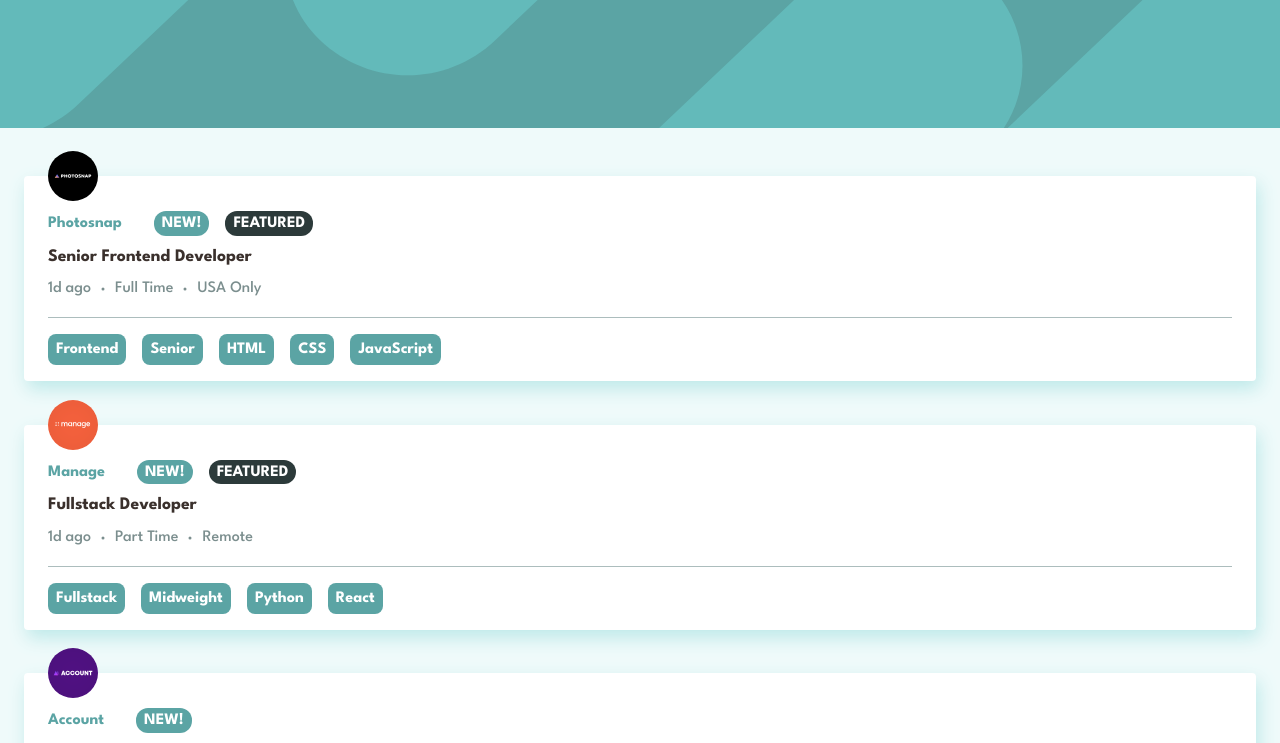
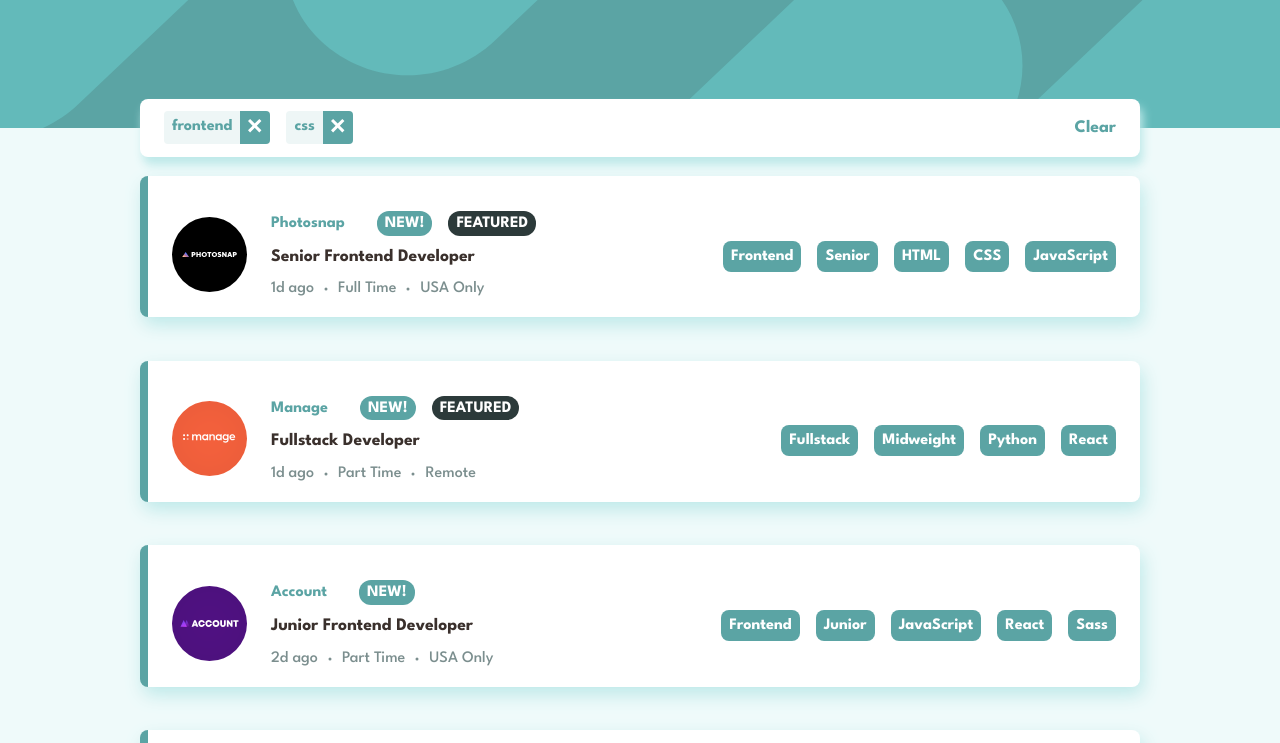
Before and after one commit to HIIfeanyichukwu/static-jobs-listing, a React (Vite) app: page / in a window 1280 px wide. Shown: the top 743 px of the page. Built offline with nearby package versions, Linux system fonts and the light colour scheme.

Commit message:
renamed Jobs component to Job. Filter component done: without functionality

```diff
--- a/src/App.tsx
+++ b/src/App.tsx
@@ -4,7 +4,8 @@ import styled from 'styled-components'
 import bgbig from '/images/bg-header-desktop.svg';
 import bgsm from '/images/bg-header-mobile.svg';
 import data from '../public/data/data.json'
-import Jobs from './components/Jobs';
+import Job from './components/Job';
+import Filter from './components/Filter'
 
 interface Sorted  {
   id : number;
@@ -26,7 +27,15 @@ const Container = styled.div`
   inline-size: 100%;
   min-block-size: 100vh;
   background-color: hsl(180, 52%, 96%);
+  position: relative;
+
+
 `
+
+const Jobs = styled.div`
+  margin-block-end: 2rem;
+`
+
 const Banner = styled.div`
   inline-size: 100%;
   background-image: url(${bgsm});
@@ -34,6 +43,7 @@ const Banner = styled.div`
   background-color: hsl(180, 29%, 50%);
   block-size: 10rem;
   margin-block-end: 3rem;
+  position: relative;
 
   @media (min-width: 1024px) {
     background-image: url(${bgbig});
@@ -44,11 +54,11 @@ const Banner = styled.div`
 
 
 function App() {
-  let filtered: number[] = [];
+  let filtered: string[] = [];
   const [jobs, setJobs] = useState(data)
   let jobs_map = jobs.map(entry => {
     return (
-      <Jobs
+      <Job
         key={entry.id}
         id={entry.id}
         contract={entry.contract}
@@ -71,8 +81,15 @@ function App() {
   return (
     <div className="App">
       <Container>
-        <Banner aria-label='page banner image'></Banner>
-        {jobs_map}
+        <Banner aria-hidden={true}>
+
+          <Filter
+            filtered={["frontend", "css"]}
+          />
+        </Banner>
+        <Jobs>
+          {jobs_map}
+        </Jobs>
       </Container>
     </div>
   )
--- a/src/components/CompanyInfo.tsx
+++ b/src/components/CompanyInfo.tsx
@@ -7,6 +7,16 @@ import { Position, Logo } from './components'
 
 const Container = styled.div`
   border-block-end: 1px solid #acbdbd;
+
+  @media (min-width: 768px) {
+    border-block-end: none;
+  }
+
+  @media (min-width: 900px) {
+    display: flex;
+    gap: 1.5rem;
+    align-items: center;
+  }
 `
 
 interface Props {
--- a/src/components/Details.tsx
+++ b/src/components/Details.tsx
@@ -9,6 +9,10 @@ const Container = styled.div`
   font-weight: 500;
   color: hsl(180, 8%, 52%);
   margin-block-end: 1rem;
+
+  @media (min-width: 768px) {
+    margin-block-end: 0;
+  }
 `
 
 interface Props {
--- /dev/null
+++ b/src/components/Filter.tsx
@@ -0,0 +1,67 @@
+import React from 'react'
+import styled from 'styled-components'
+import { Filtered, FilterItem, Close } from './components'
+const Container = styled.div`
+    background-color: #fff;
+    padding-block: .8rem;
+    padding-inline: 1.5rem;
+    display: flex;
+    max-inline-size: 1000px;
+    margin: 0 auto;
+    /* margin-block-end: 2rem; */
+    box-shadow: 3px 8px 10px #bee9e9;
+    border-radius: 8px;
+    position: absolute;
+    /* top: 5.5%; */
+    bottom: -29.295px;
+    /* z-index: 100; */
+
+    @media (min-width: 768px) {
+        left: 1rem;
+        right: 1rem;
+
+    }
+
+    .clear {
+        margin-inline-start: auto;
+        border: none;
+        background-color: transparent;
+        color: hsl(180, 29%, 50%);
+        font-weight: 700;
+        font-size: 1.1rem;
+        :hover {
+            text-decoration: underline;
+            cursor: pointer;
+        }
+    }
+`
+const Labels = styled.div`
+    display: flex;
+    gap: 1rem;
+`
+
+interface Props  {
+    filtered: string[]
+}
+
+export default function Filter({filtered}: Props) {
+  return (
+    <Container>
+        <Labels>
+            {filtered.map(item => {
+                return (
+                    <Filtered key={item}>
+                        <FilterItem>{item}</FilterItem>
+                        <Close>
+                            <svg xmlns="http://www.w3.org/2000/svg" width="14" height="14"><path fill="#FFF" fillRule="evenodd" d="M11.314 0l2.121 2.121-4.596 4.596 4.596 4.597-2.121 2.121-4.597-4.596-4.596 4.596L0 11.314l4.596-4.597L0 2.121 2.121 0l4.596 4.596L11.314 0z"/></svg>
+                        </Close>
+                    </Filtered>
+                )
+            })}
+        </Labels>
+        <button className="clear">
+            Clear
+        </button>
+    </Container>
+  )
+}
--- a/src/components/Jobs.tsx
+++ b/src/components/Job.tsx
@@ -8,17 +8,35 @@ const Container = styled.div`
         margin-block-start: 2.7rem;
     }
     position: relative;
-    border-radius: 4px;
+    border-radius: 8px;
     background-color: #fff;
     padding-block: 2.2rem 1rem;
     box-shadow: 3px 8px 18px #bee9e9;
     margin-inline: 1rem;
     padding-inline: 1rem;
+    border-inline-start: 8px solid hsl(180, 29%, 50%);
 
     @media (min-width: 360px) {
 
         margin-inline: 1.5rem;
         padding-inline: 1.5rem;
+    }
+
+    @media (min-width: 768px) {
+        display: flex;
+        align-items: center;
+        /* align-items: flex-start; */
+    }
+
+    max-inline-size: 1000px;
+
+    @media (min-width: 800px) {
+        margin-inline: 3rem;
+    }
+
+    @media (min-width: 1024px) {
+        margin-block: 0;
+        margin-inline: auto;
     }
 `
 
@@ -60,7 +78,7 @@ interface AllProps extends Props  {
 }
 
 
-export default function Jobs(props: AllProps) {
+export default function Job(props: AllProps) {
   return (
     <Container>
         <CompanyInfo
--- a/src/components/Labels.tsx
+++ b/src/components/Labels.tsx
@@ -7,6 +7,11 @@ const Container = styled.div`
     flex-wrap: wrap;
     gap: 1rem;
     margin-block-start: 1rem;
+    margin-inline-start: auto;
+
+    @media (min-width: 768px) {
+        margin-block-start: 0;
+    }
 `
 
 interface Props<T>{
--- a/src/components/components.tsx
+++ b/src/components/components.tsx
@@ -1,4 +1,16 @@
 import styled from "styled-components";
+
+export const FilterItem = styled.span`
+    padding-inline: .5rem;
+    padding-block: .5rem;
+    color: hsl(180, 29%, 50%);
+    font-weight: 700;
+    background-color: hsl(180, 31%, 95%);
+    font-size: 1rem;
+    border: none;
+    border-top-left-radius: 4px;
+    border-bottom-left-radius: 4px;
+`
 
 export const Label = styled.button`
     padding-inline: .5rem;
@@ -9,6 +21,7 @@ export const Label = styled.button`
     font-size: 1rem;
     border-radius: 8px;
     border: none;
+    transition: all .25s;
 
     @media (hover: none) {
         color: #fff;
@@ -53,6 +66,11 @@ export const Logo = styled.figure`
     position: absolute;
     top: -25px;
 
+    @media (min-width: 900px) {
+        width: 75px;
+        position: static;
+    }
+
 `
 
 export const Position = styled.span`
@@ -70,3 +88,20 @@ export const Position = styled.span`
         color: hsl(180, 29%, 50%);
     }
 `
+
+export const Close = styled.button`
+    background-color: hsl(180, 29%, 50%);
+    border: none;
+    padding: .5rem;
+    border-top-right-radius: 4px;
+    border-bottom-right-radius: 4px;
+
+    :hover {
+        background-color: #000;
+        cursor: pointer;
+    }
+`
+
+export const Filtered = styled.div`
+    display: flex;
+`
```
